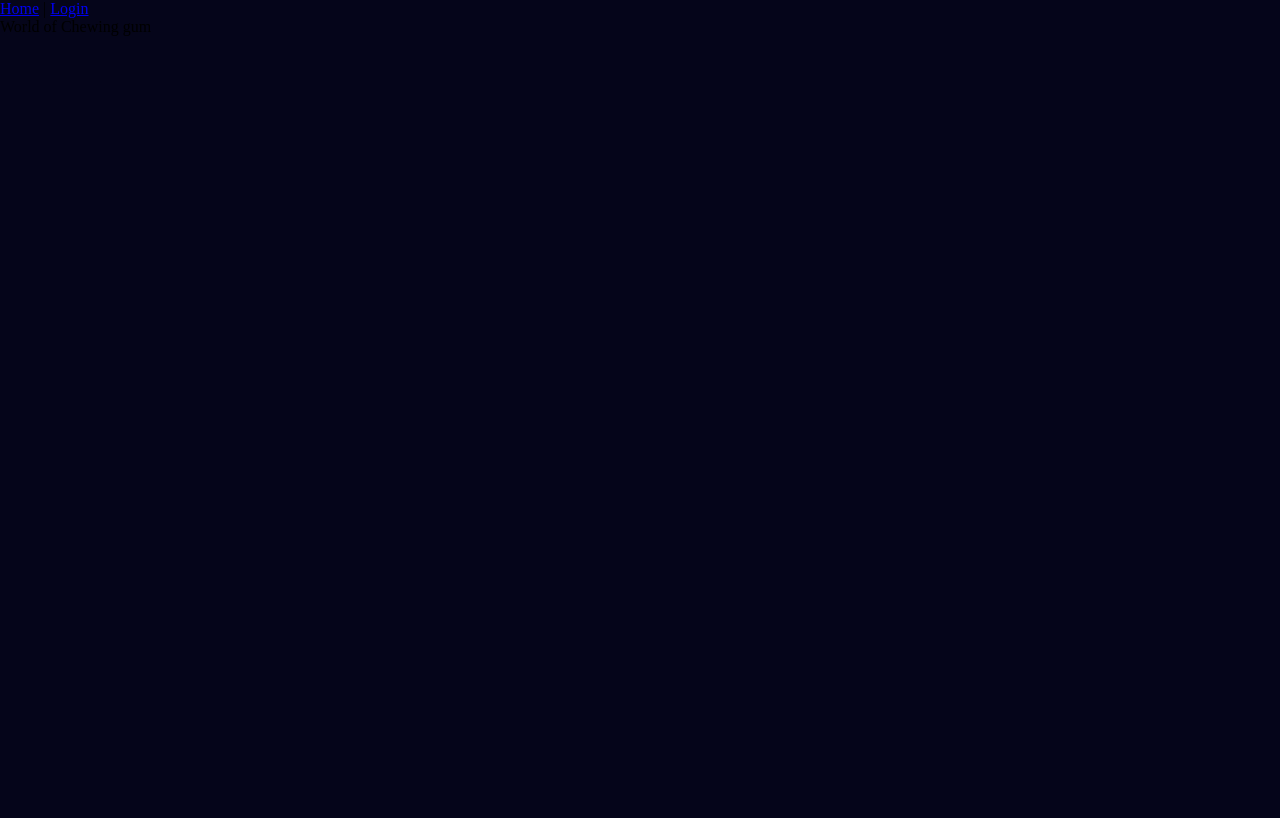
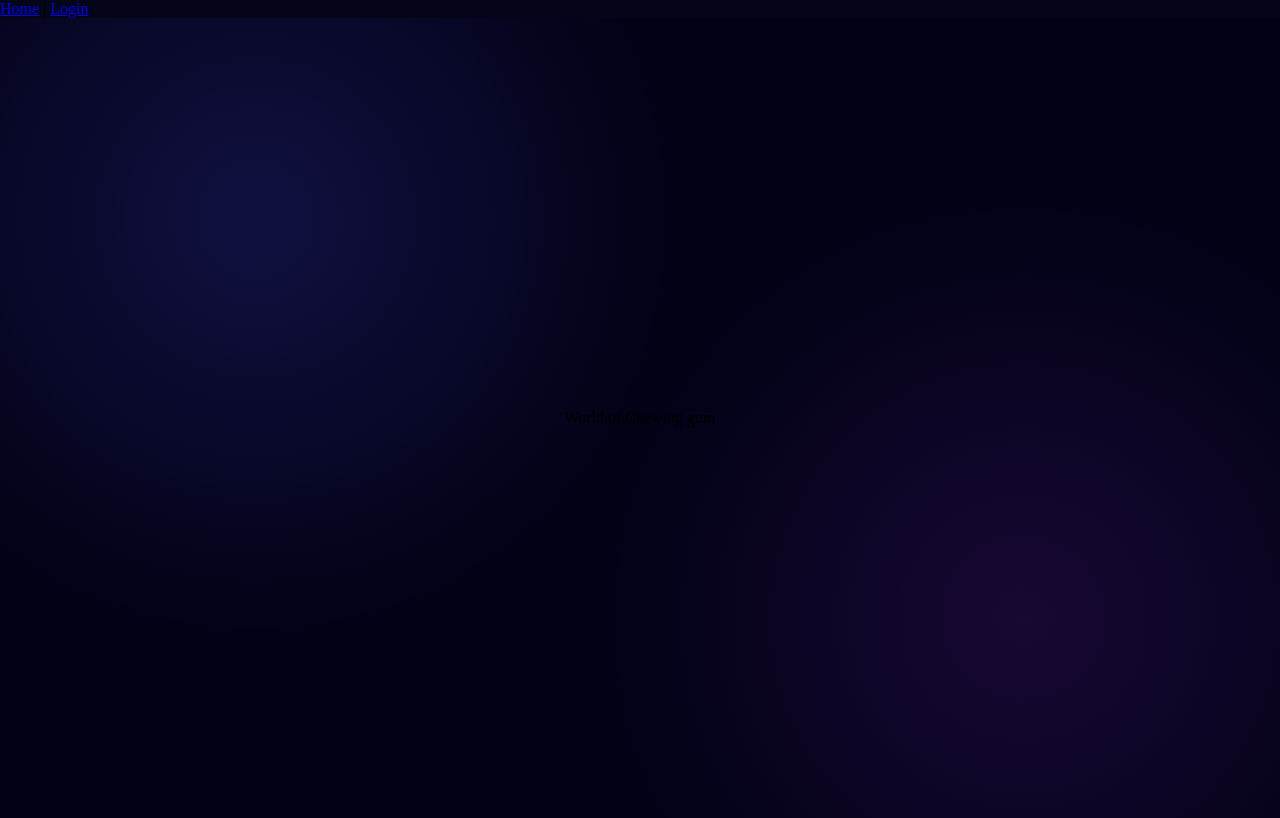
Before and after one commit to Vinci4600/World-of-Chewing-gum, a React app in the folder Frontend/: page / in a window 1280 px wide. Built offline with nearby package versions, Linux system fonts and the light colour scheme; the HTML template or start-up script is replaced by a standard one.

Commit message:
add the animationes to HomePage.jsx

```diff
--- a/Frontend/src/pages/HomePage.jsx
+++ b/Frontend/src/pages/HomePage.jsx
@@ -7,7 +7,8 @@ function HomePage() {
 
     return (
 
-            <div className="Background">
+            <div className="Background-Intro">
+
 
                 <div className="Titel">World of Chewing gum</div>
 
```
